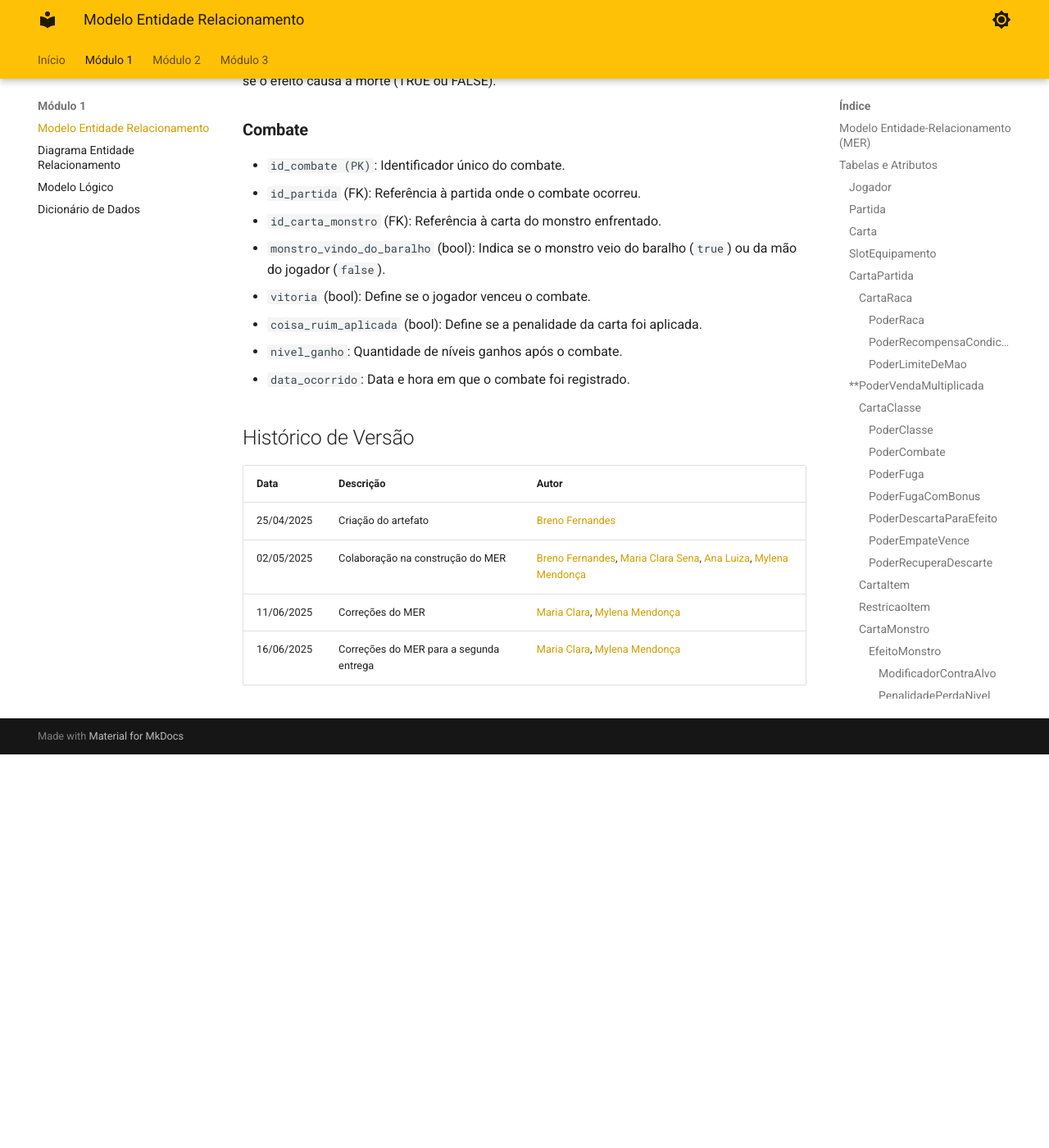
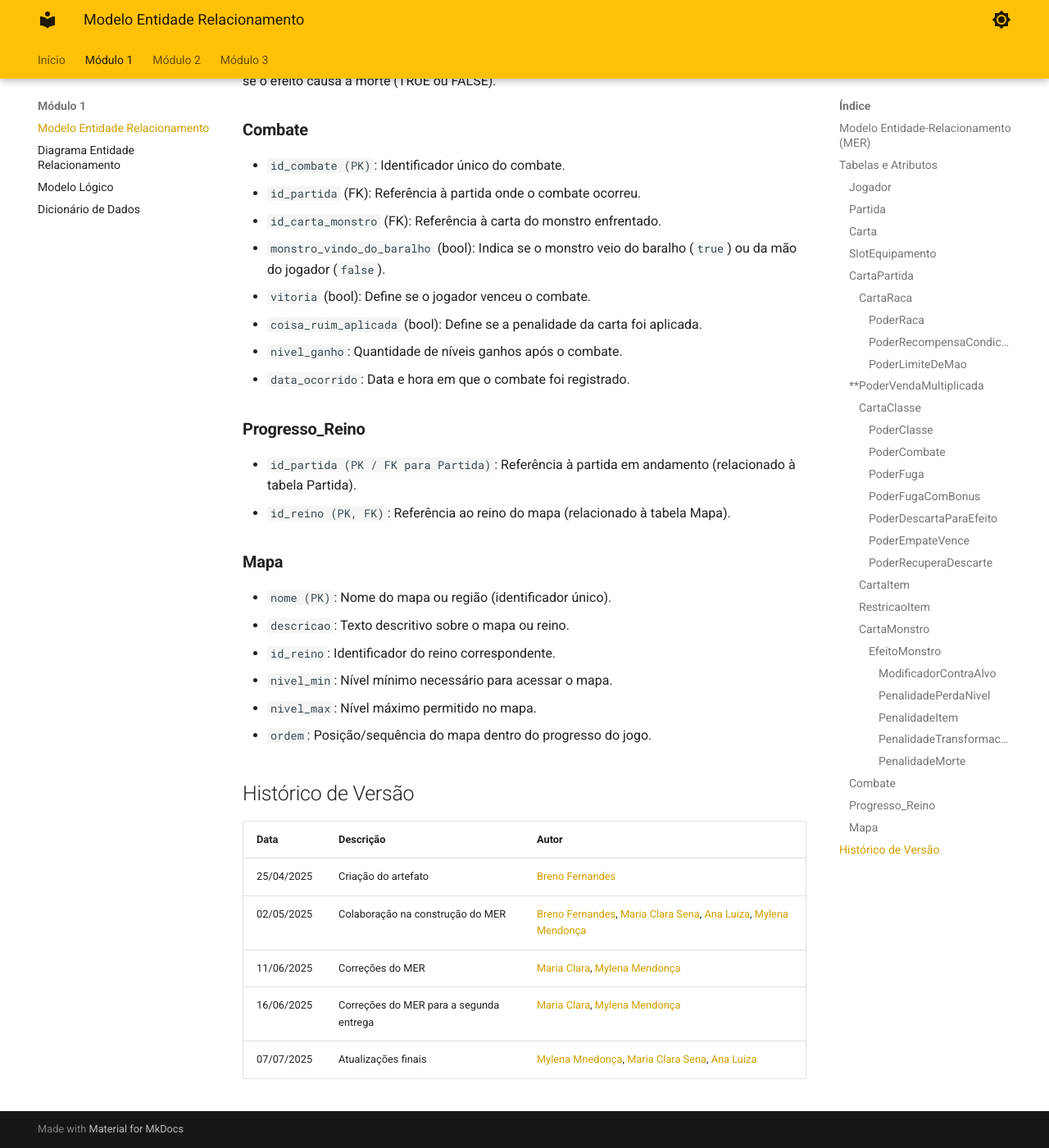
Before and after one commit to SBD1/2025.1-Munchkin, an MkDocs documentation site: the page built from docs/modulo01/mer.md, in a window 1280 px wide and 1400 px high, scrolled down 5533 px. Shown: the whole window at 82% size. Built offline with MkDocs 1.6.1 and Material for MkDocs 9.7.7, drawn with Linux system fonts in a browser that asks for light colours; the version menu is left out; before the commit the page ends 6453 px from its top, so only the background shows below that.

Commit message:
Docs: Atualizações finais
Co-authored-by: Maria Clara Sena <mclarasenaa@gmail.com>"

```diff
--- a/docs/modulo01/mer.md
+++ b/docs/modulo01/mer.md
@@ -185,6 +185,17 @@ O Modelo Entidade-Relacionamento (MER) é uma descrição textual das entidades
 - `nivel_ganho`: Quantidade de níveis ganhos após o combate.
 - `data_ocorrido`: Data e hora em que o combate foi registrado.
 
+### **Progresso_Reino**
+- `id_partida (PK / FK para Partida)`: Referência à partida em andamento (relacionado à tabela Partida).
+- `id_reino (PK, FK)`: Referência ao reino do mapa (relacionado à tabela Mapa).
+
+### **Mapa**
+- `nome (PK)`: Nome do mapa ou região (identificador único).
+- `descricao`: Texto descritivo sobre o mapa ou reino.
+- `id_reino`: Identificador do reino correspondente.
+- `nivel_min`: Nível mínimo necessário para acessar o mapa.
+- `nivel_max`: Nível máximo permitido no mapa.
+- `ordem`: Posição/sequência do mapa dentro do progresso do jogo.
 
 ## Histórico de Versão
 
@@ -194,3 +205,4 @@ O Modelo Entidade-Relacionamento (MER) é uma descrição textual das entidades
 | 02/05/2025 | Colaboração na construção do MER   | [Breno Fernandes](https://github.com/Brenofrds), [Maria Clara Sena](https://github.com/mclarasena), [Ana Luiza](https://github.com/luluaroeira), [Mylena Mendonça](https://github.com/MylenaTrindade) |
 | 11/06/2025 | Correções  do MER                | [Maria Clara](https://github.com/mclarasena), [Mylena Mendonça](https://github.com/MylenaTrindade)
 | 16/06/2025 | Correções  do MER para a segunda entrega              | [Maria Clara](https://github.com/mclarasena), [Mylena Mendonça](https://github.com/MylenaTrindade)
+| 07/07/2025 | Atualizações finais | [Mylena Mnedonça](https://github.com/MylenaTrindade), [Maria Clara Sena](https://github.com/mclarasenaa), [Ana Luiza](https://github.com/luluaroeira)
```
Also changed, not shown: docs/modulo01/der.md (+7 -0 lines), docs/modulo01/dicionario.md (+4 -3 lines), docs/modulo01/ml.md (+10 -1 lines), docs/assets/Conceitual_3.0.png (added), docs/assets/Lógico_3.0.png (added), docs/assets/Mapa.jpeg (added), docs/assets/ProgressoReino.jpeg (added).
